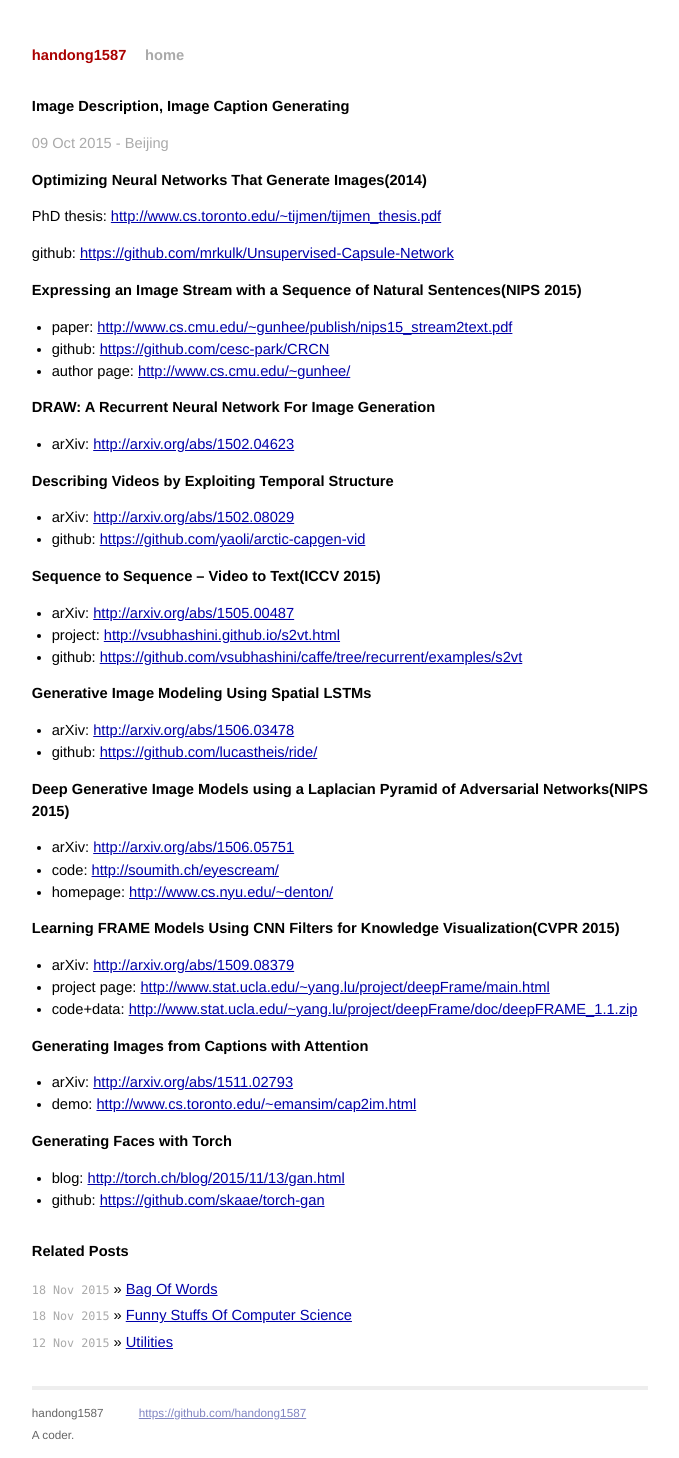
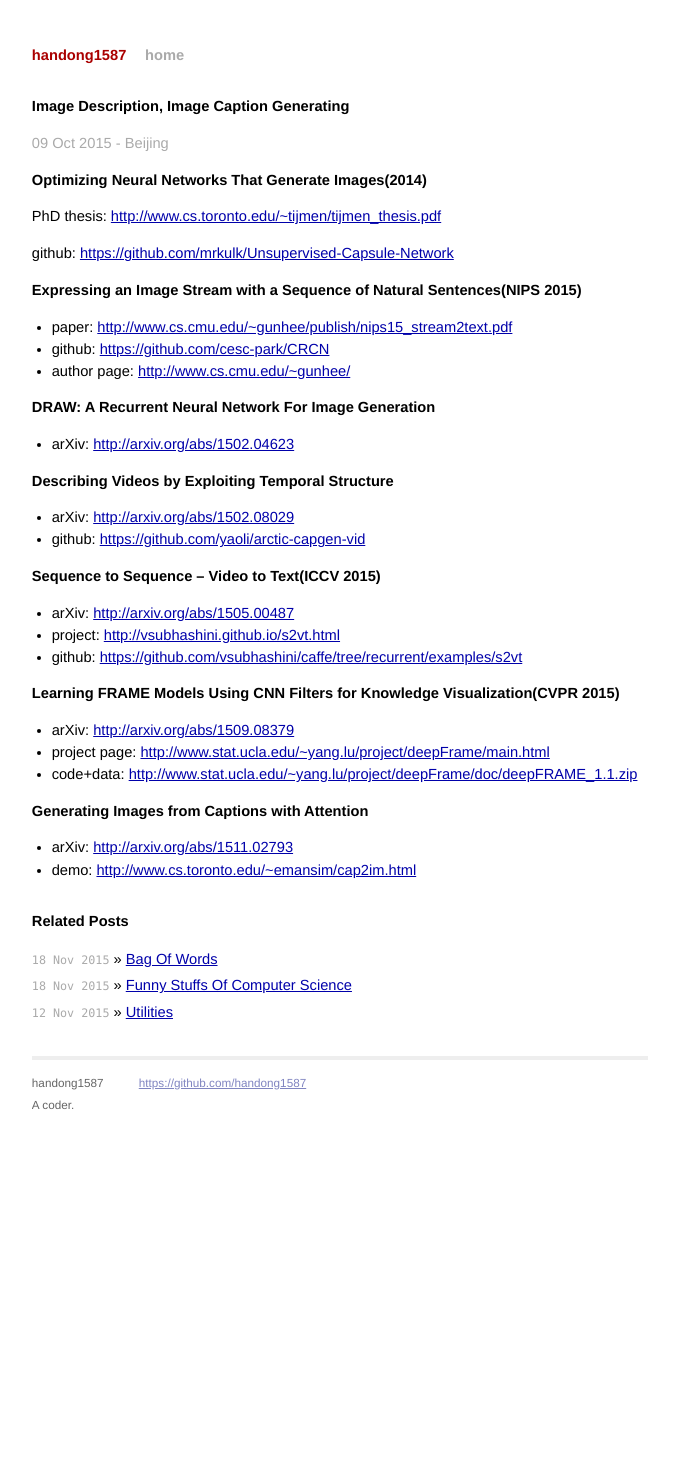
Before and after one commit to handong1587/handong1587.github.io, a Jekyll site: the page built from _posts/deep_learning/2015-10-09-image-descripition-caption-generation.md, in a window 1280 px wide. Shown: the whole page, without its empty margins (300-979 px from the left). Built offline with Jekyll 4.4.1, drawn with Linux system fonts in a browser that asks for light colours; Markdown is read by kramdown in place of the engine named in the settings; comment, search, counter and statistics services are not loaded; after the commit the page ends 1127 px from its top, so only the background shows below that.

Commit message:
update image-generation.md

```diff
--- a/_posts/deep_learning/2015-10-09-image-descripition-caption-generation.md
+++ b/_posts/deep_learning/2015-10-09-image-descripition-caption-generation.md
@@ -36,17 +36,6 @@ github: [https://github.com/mrkulk/Unsupervised-Capsule-Network](https://github.
 - project: [http://vsubhashini.github.io/s2vt.html](http://vsubhashini.github.io/s2vt.html)
 - github: [https://github.com/vsubhashini/caffe/tree/recurrent/examples/s2vt](https://github.com/vsubhashini/caffe/tree/recurrent/examples/s2vt)
 
-**Generative Image Modeling Using Spatial LSTMs**
-
-- arXiv: [http://arxiv.org/abs/1506.03478](http://arxiv.org/abs/1506.03478)
-- github: [https://github.com/lucastheis/ride/](https://github.com/lucastheis/ride/)
-
-**Deep Generative Image Models using a Laplacian Pyramid of Adversarial Networks(NIPS 2015)**
-
-- arXiv: [http://arxiv.org/abs/1506.05751](http://arxiv.org/abs/1506.05751)
-- code: [http://soumith.ch/eyescream/](http://soumith.ch/eyescream/)
-- homepage: [http://www.cs.nyu.edu/~denton/](http://www.cs.nyu.edu/~denton/)
-
 **Learning FRAME Models Using CNN Filters for Knowledge Visualization(CVPR 2015)**
 
 - arXiv: [http://arxiv.org/abs/1509.08379](http://arxiv.org/abs/1509.08379)
@@ -57,8 +46,3 @@ github: [https://github.com/mrkulk/Unsupervised-Capsule-Network](https://github.
 
 - arXiv: [http://arxiv.org/abs/1511.02793](http://arxiv.org/abs/1511.02793)
 - demo: [http://www.cs.toronto.edu/~emansim/cap2im.html](http://www.cs.toronto.edu/~emansim/cap2im.html)
-
-**Generating Faces with Torch**
-
-- blog: [http://torch.ch/blog/2015/11/13/gan.html](http://torch.ch/blog/2015/11/13/gan.html)
-- github: [https://github.com/skaae/torch-gan](https://github.com/skaae/torch-gan)
```
Also changed, not shown: _posts/deep_learning/2015-10-09-transfer-learning.md (+4 -0 lines), _posts/deep_learning/2015-10-10-image-generation.md (added, +38 -0 lines).
